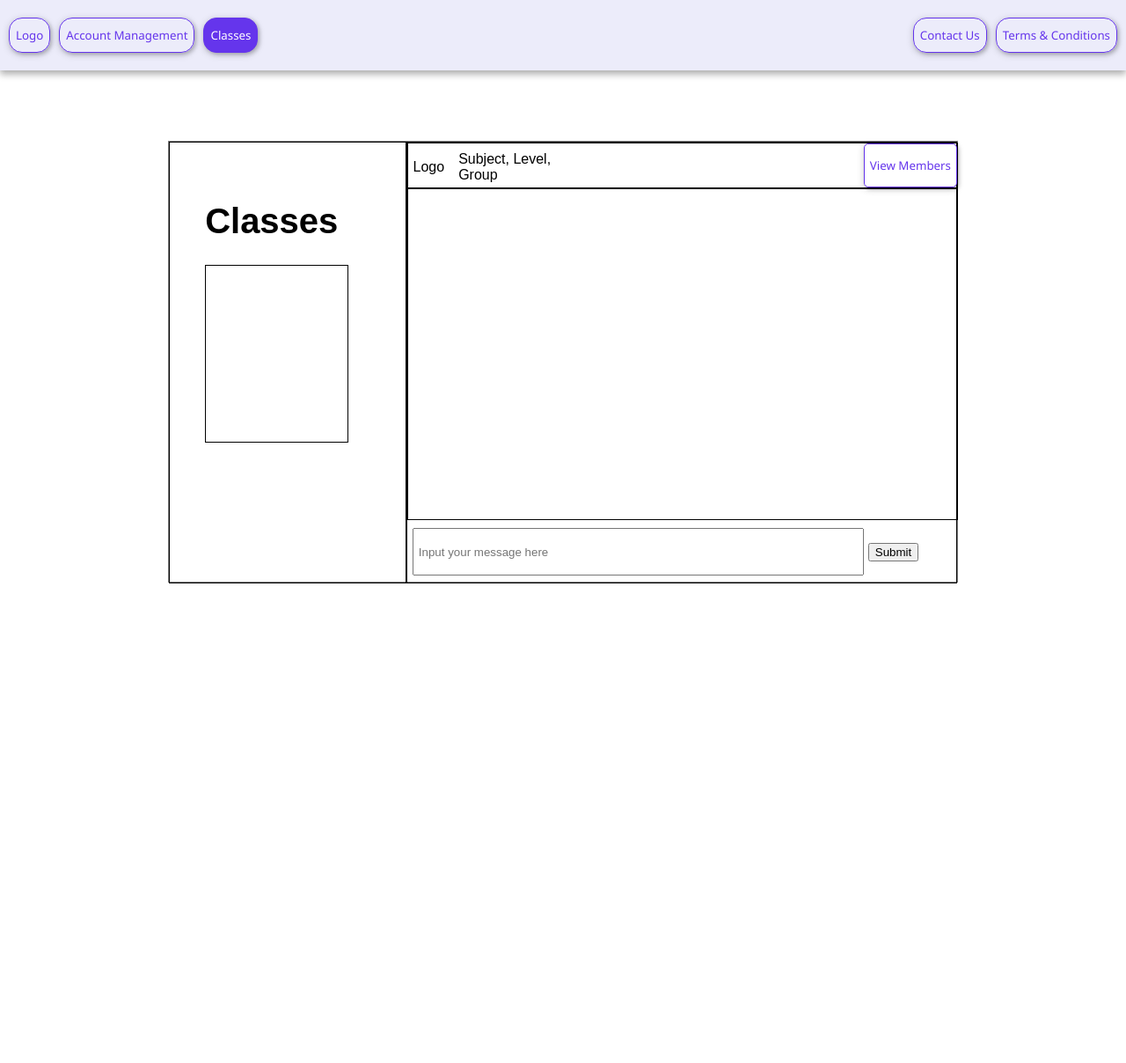
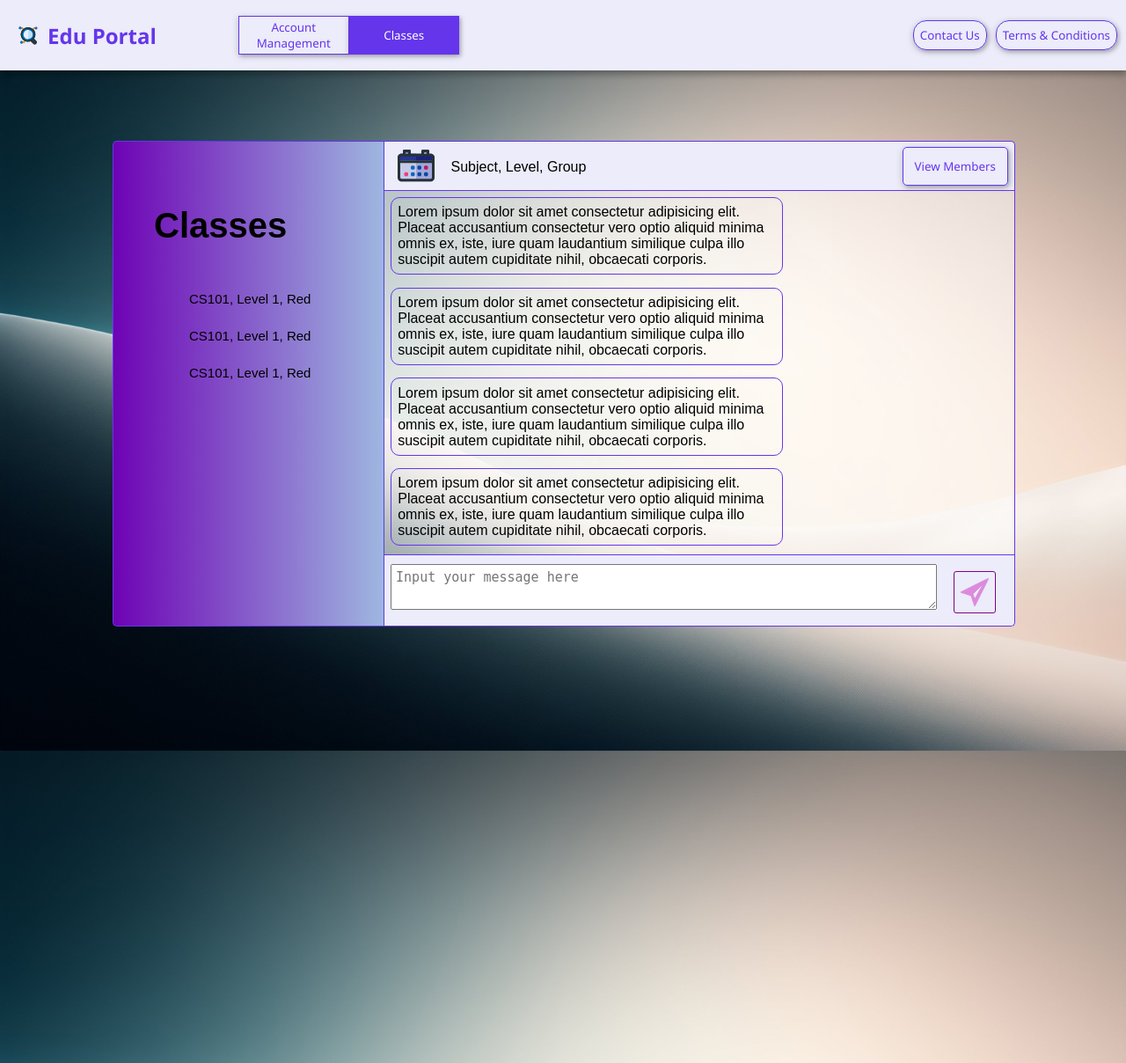
Before and after one commit to Beginner50/Web-Project, a PHP site: page /classTab.php in a window 1280 px wide. Shown: the whole page at 88% size. Run offline with PHP 8.4, Linux system fonts and the light colour scheme.

Commit message:
Added ClassTab

```diff
--- a/source/classTab.php
+++ b/source/classTab.php
@@ -6,34 +6,56 @@
     <meta name="viewport" content="width=device-width, initial-scale=1.0">
     <title>Education Portal Class Tab</title>
     <link rel="stylesheet" href="stylesheets/common.css">
+    <link rel="stylesheet" href="stylesheets/navBar.css">
     <link rel="stylesheet" href="stylesheets/classPage/common.css">
+    <script>
+        0
+    </script>
 </head>
+
+<body>
     <!-- Navigation Bar -->
-    <?php $page='classTab'; require_once('navBar.php') ?>
-<body>
-</body>
+    <?php $page = 'classTab';
+    require_once('navBar.php') ?>
+
     <div id="main-wrapper">
         <div id="left-wrapper">
             <h1> Classes </h1>
-        <div id="class-menu"></div>
+            <menu id="class-menu">
+                <ul>CS101, Level 1, Red</ul>
+                <ul>CS101, Level 1, Red</ul>
+                <ul>CS101, Level 1, Red</ul>
+            </menu>
         </div>
         <div id="right-wrapper">
-        <div id="classChat-header">
+            <div id="classChat-header" class="classChat">
                 <div id="left-section">
-                <div> Logo </div>
+                    <img src="icons/schedule-svgrepo-com.svg">
                     <div> Subject, Level, Group </div>
                 </div>
                 <button id="viewMembers-button" class="indigoTheme roundBorder shadow">
                     View Members
                 </button>
             </div>
-        <div id="classChat-body"></div>
-        <div id="classChat-footer">
-            <form id="message-form" method="post" action="phpFunctions/sendMessage.php">
-                    <input name="message-input" id="message-input" placeholder="Input your message here">
-                    <button type="submit" form="message-form"> Submit </button>
+            <div id="classChat-body" class="classChat">
+                <span class="message">Lorem ipsum dolor sit amet consectetur adipisicing elit. Placeat accusantium consectetur vero optio aliquid minima omnis ex, iste, iure quam laudantium similique culpa illo suscipit autem cupiditate nihil, obcaecati corporis.</span>
+                <span class="message">Lorem ipsum dolor sit amet consectetur adipisicing elit. Placeat accusantium consectetur vero optio aliquid minima omnis ex, iste, iure quam laudantium similique culpa illo suscipit autem cupiditate nihil, obcaecati corporis.</span>
+                <span class="message">Lorem ipsum dolor sit amet consectetur adipisicing elit. Placeat accusantium consectetur vero optio aliquid minima omnis ex, iste, iure quam laudantium similique culpa illo suscipit autem cupiditate nihil, obcaecati corporis.</span>
+                <span class="message">Lorem ipsum dolor sit amet consectetur adipisicing elit. Placeat accusantium consectetur vero optio aliquid minima omnis ex, iste, iure quam laudantium similique culpa illo suscipit autem cupiditate nihil, obcaecati corporis.</span>
+                <span class="message">Lorem ipsum dolor sit amet consectetur adipisicing elit. Placeat accusantium consectetur vero optio aliquid minima omnis ex, iste, iure quam laudantium similique culpa illo suscipit autem cupiditate nihil, obcaecati corporis.</span>
+                <span class="message">Lorem ipsum dolor sit amet consectetur adipisicing elit. Placeat accusantium consectetur vero optio aliquid minima omnis ex, iste, iure quam laudantium similique culpa illo suscipit autem cupiditate nihil, obcaecati corporis.</span>
+                <span class="message">Lorem ipsum dolor sit amet consectetur adipisicing elit. Placeat accusantium consectetur vero optio aliquid minima omnis ex, iste, iure quam laudantium similique culpa illo suscipit autem cupiditate nihil, obcaecati corporis.</span>
+                <span class="message">Lorem ipsum dolor sit amet consectetur adipisicing elit. Placeat accusantium consectetur vero optio aliquid minima omnis ex, iste, iure quam laudantium similique culpa illo suscipit autem cupiditate nihil, obcaecati corporis.</span>
+            </div>
+            <div id="classChat-footer" class="classChat">
+                <form id="message-form" method="post" action="">
+                    <textarea name="message-input" id="message-input" placeholder="Input your message here"></textarea>
+                    <img id="send-button" src="icons/send.svg">
                 </form>
             </div>
         </div>
     </div>
+    <script src="scripts/classTab.js"></script>
+</body>
+
 </html>
--- a/source/navBar.php
+++ b/source/navBar.php
@@ -1,13 +1,17 @@
     <nav class="indigoTheme">
-        <div id="leftSection">
-<?php if($page == 'classTab'){
-       echo '<button class=" indigoTheme roundBorder shadow"> Logo </button>
-            <button class=" indigoTheme roundBorder shadow"> Account Management </button>
-            <button class=" indigoTheme roundBorder shadow active"> Classes </button>
-';
-    } ?>
+        <div id="left-section">
+            <div id="logo-wrapper">
+                <img src="icons/research-svgrepo-com.svg">
+                <h1>Edu Portal</h1>
+            </div>
+            <?php if ($page == 'classTab') {
+                echo '<div id="button-wrapper">
+                      <button id="accountManagement-button" class="indigoTheme shadow"> Account Management </button>
+                      <button id="classes-button" class="indigoTheme shadow active"> Classes </button>
+                      </div>';
+            } ?>
         </div>
-        <div id="rightSection">
+        <div id="right-section">
             <button class=" indigoTheme roundBorder shadow"> Contact Us</button>
             <button class=" indigoTheme roundBorder shadow"> Terms & Conditions</button>
         </div>
--- a/source/stylesheets/classPage/common.css
+++ b/source/stylesheets/classPage/common.css
@@ -1,24 +1,29 @@
 body {
+    position: relative;
     width: 100%;
     height: 100%;
     padding: 0px;
+    background-image: url("../../icons/blue-orange-background-with-white-background-blue-background.jpg");
+    background-size: cover;
 }
 
 #main-wrapper {
     position: relative;
-    width: 70%;
-    height: 500px;
-    border: 1px gray solid;
+    width: 80%;
+    height: 550px;
     margin: auto;
     margin-top: 80px;
-    margin-bottom: 100px;
+    margin-bottom: 50px;
     display: flex;
 }
 
-#left-wrapper {
+#main-wrapper #left-wrapper {
     width: 30%;
     height: 100%;
-    border: 1px solid black;
+    border: 1px solid var(--blueOcean);
+    border-right: 0px;
+    border-radius: 5px 0px 0px 5px;
+    background: linear-gradient(to left, hsl(218, 51%, 75%), hsl(276, 97%, 36%));
 }
 
 #left-wrapper>h1 {
@@ -27,65 +32,121 @@ body {
     font-size: 2.5rem;
 }
 
-#class-menu {
+#left-wrapper #class-menu {
     width: 60%;
     height: 40%;
-    border: 1px solid black;
     margin-left: 15%;
     overflow-y: scroll;
+    /* IE and Edge */
     -ms-overflow-style: none;
-    /* IE and Edge */
+    /* Firefox */
     scrollbar-width: none;
-    /* Firefox */
+    padding-left: 0px;
+    gap: 5px;
 }
 
-#right-wrapper {
+#class-menu ul {
+    font-size: 15px;
+    padding-top: 10px
+}
+
+#class-menu ul:hover {
+    text-decoration: underline;
+    cursor: pointer;
+    color: var(--purpleVortex);
+}
+
+#main-wrapper #right-wrapper {
     width: 70%;
     height: 100%;
-    border: 1px solid black;
 }
 
-#classChat-header {
+#right-wrapper #classChat-header {
     width: 100%;
     height: 10%;
-    border: 1px solid black;
     display: flex;
     justify-content: space-between;
+    border: 1px solid var(--blueOcean);
+    border-bottom: 0px;
+    border-radius: 0px 5px 0px 0px;
+    background-color: var(--paleSky);
 }
 
 #classChat-header #left-section {
     display: flex;
+    width: 100%;
     justify-items: center;
     align-items: center;
+    align-content: center;
     gap: 10px;
+}
+
+#classChat-header #left-section>img {
+    margin-left: 2%;
 }
 
 #classChat-header #left-section>div {
     margin-top: 2.5%;
-    margin-left: 3%;
+    margin-left: 1%;
+    padding-bottom: 2%;
 }
 
-#classChat-body {
+#classChat-header #viewMembers-button {
+    height: 80%;
+    margin: auto;
+    width: 20%;
+    margin-right: 1%;
+}
+
+#right-wrapper #classChat-body {
+    position: relative;
     width: 100%;
     height: 75%;
-    border: 1px solid black;
-    overflow-y: scroll;
-    -ms-overflow-style: none;
+    border: 1px solid var(--blueOcean);
+    overflow-y: auto;
+    overflow-wrap: break-word;
     /* IE and Edge */
-    scrollbar-width: none;
+    /* -ms-overflow-style: none; */
     /* Firefox */
+    /* scrollbar-width: none; */
+    display: flex;
+    flex-direction: column;
+    background-color: rgba(255, 255, 255, 0.5);
 }
 
-#classChat-footer {
-    width: 100%;
-    height: 15%;
+#classChat-body .message {
+    width: 60%;
+    border: 1px solid var(--blueOcean);
+    border-radius: 10px;
+    margin: 1%;
+    padding: 1%;
 }
 
-#message-input {
-    width: 80%;
+#right-wrapper #classChat-footer {
+    width: 100%;
+    height: 14.7%;
+    border: 1px solid var(--blueOcean);
+    background-color: var(--paleSky);
+    border-top: 0px;
+    border-radius: 0px 0px 5px 0px;
+}
+
+#classChat-footer #message-input {
+    width: 85%;
     padding: 5px;
     height: 40px;
-    text-wrap: pretty;
+    text-wrap: stable;
     margin-top: 1.5%;
+    margin-bottom: 1.5%;
     margin-left: 1%;
+    font-size: 15px;
 }
+
+#classChat-footer #send-button {
+    cursor: pointer;
+    margin-left: 2%;
+    margin-bottom: 1%;
+    border: 1px solid purple;
+    padding: 1%;
+    border-radius: 3px;
+}
--- a/source/stylesheets/common.css
+++ b/source/stylesheets/common.css
@@ -1,8 +1,9 @@
 :root {
-    --purpleMountain: #6535ec;
+    --blueOcean: #6535ec;
     --paleSky: #ececfa;
     --purpleVortex: #2c166b;
     --duskSky: #b7a7e2;
+    --orchid: #f0eafa;
     font-family: sans-serif;
 }
 
@@ -17,48 +18,21 @@ input {
 }
 
 .indigoTheme {
-    border: 1px var(--purpleMountain) solid;
+    border: 1px var(--blueOcean) solid;
     background: none;
-    color: var(--purpleMountain);
+    color: var(--blueOcean);
     font-family: 'Segoe UI', Tahoma, Geneva, Verdana, sans-serif
 }
 
 .indigoTheme.active {
-    background-color: var(--purpleMountain);
+    background-color: var(--blueOcean);
     color: white;
-}
-
-nav.indigoTheme {
-    width: 100%;
-    height: 80px;
-    background: var(--paleSky);
-    box-shadow: 0 5px 8px 0 rgba(0, 0, 0, 0.2), 0 2px 8px 0 rgba(0, 0, 0, 0.19);
-    margin: 0px;
-    border: none;
-    display: flex;
-    flex-direction: row;
-    justify-content: space-between;
-    align-items: center;
-}
-
-nav.indigoTheme>div {
-    margin-right: 10px;
-    margin-left: 10px;
-    display: flex;
-    gap: 10px;
-}
-
-nav.indigoTheme button {
-    height: 40px;
-    padding: 7px;
-    text-align: center;
-    border-radius: 15px;
 }
 
 button.indigoTheme:hover {
     color: white;
     cursor: pointer;
-    background-color: var(--purpleMountain);
+    background-color: var(--blueOcean);
     transition: background-color 0.3s;
 }
 
@@ -71,7 +45,7 @@ button.indigoTheme:active {
 input[type="button"].indigoTheme:hover {
     color: white;
     cursor: pointer;
-    background-color: var(--purpleMountain);
+    background-color: var(--blueOcean);
     transition: background-color 0.3s;
 }
 
--- /dev/null
+++ b/source/stylesheets/navBar.css
@@ -0,0 +1,59 @@
+nav.indigoTheme {
+    width: 100%;
+    height: 80px;
+    background: var(--paleSky);
+    box-shadow: 0 5px 8px 0 rgba(0, 0, 0, 0.2), 0 2px 8px 0 rgba(0, 0, 0, 0.19);
+    margin: 0px;
+    border: none;
+    display: flex;
+    flex-direction: row;
+    justify-content: space-between;
+    align-items: center;
+}
+
+nav.indigoTheme>div {
+    margin-right: 10px;
+    margin-left: 10px;
+    display: flex;
+    gap: 10px;
+}
+
+nav.indigoTheme #left-section {
+    width: 40%;
+}
+
+nav.indigoTheme #left-section #logo-wrapper {
+    display: flex;
+    width: 100%;
+    flex-direction: row;
+}
+
+nav.indigoTheme #left-section #logo-wrapper>img {
+    padding: 10px;
+}
+
+nav.indigoTheme #left-section #button-wrapper {
+    display: flex;
+    width: 100%;
+}
+
+nav.indigoTheme #left-section #button-wrapper #accountManagement-button {
+    height: 60%;
+    width: 100%;
+    margin-top: auto;
+    margin-bottom: auto;
+}
+
+nav.indigoTheme #left-section #button-wrapper #classes-button {
+    width: 100%;
+    height: 60%;
+    margin-top: auto;
+    margin-bottom: auto;
+}
+
+nav.indigoTheme #right-section button {
+    height: 100%;
+    padding: 7px;
+    text-align: center;
+    border-radius: 15px;
+}
--- a/source/stylesheets/registrationPage/callToAction.css
+++ b/source/stylesheets/registrationPage/callToAction.css
@@ -14,7 +14,7 @@ button.callToAction {
 }
 
 button.callToAction:hover {
-    color: var(--purpleMountain);
+    color: var(--blueOcean);
     background-color: white;
     transition: background-color 0.3s;
 }
--- a/source/stylesheets/registrationPage/registrationFormSpecific.css
+++ b/source/stylesheets/registrationPage/registrationFormSpecific.css
@@ -1,4 +1,4 @@
-#specificAttr-fieldset {
+#registration-form #specificAttr-fieldset {
     display: inline;
     height: 35%;
     width: 87%;
@@ -6,7 +6,7 @@
     margin-right: auto;
     margin-top: 25px;
     border-radius: 5px;
-    border: 1px var(--purpleMountain) solid;
+    border: 1px var(--blueOcean) solid;
     padding: 0px;
 }
 
@@ -51,7 +51,7 @@
     position: absolute;
     left: 70%;
     cursor: pointer;
-    fill: var(--purpleMountain);
+    fill: var(--blueOcean);
     width: 16px;
     height: 16px;
 }
```
Also changed, not shown: source/index.php (+15 -4 lines), source/phpFunctions/login.php (+7 -1 lines), source/scripts/classTab.js (added, +17 -0 lines), source/scripts/registration.js (+7 -7 lines), source/stylesheets/registrationPage/common.css (+14 -13 lines), source/stylesheets/registrationPage/registrationFormGeneral.css (+7 -3 lines), source/icons/blue-orange-background-with-white-background-blue-background.jpg (added), source/icons/cool-background.png (added), source/icons/research-svgrepo-com.svg (added), source/icons/schedule-svgrepo-com.svg (added), source/icons/send.svg (added). Lines whose indentation alone changed are shown as unchanged.
